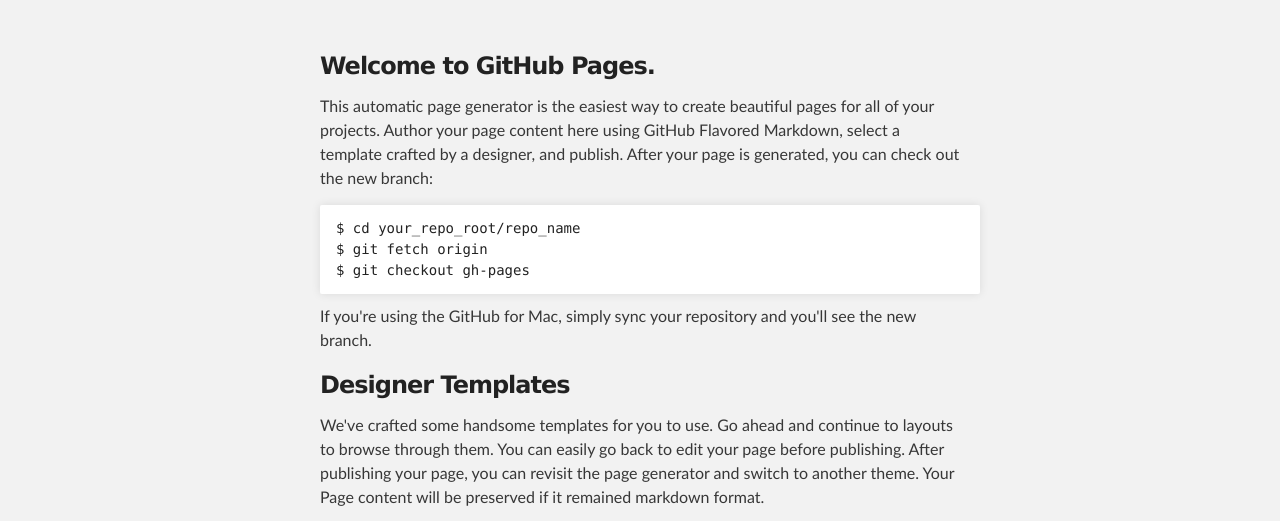
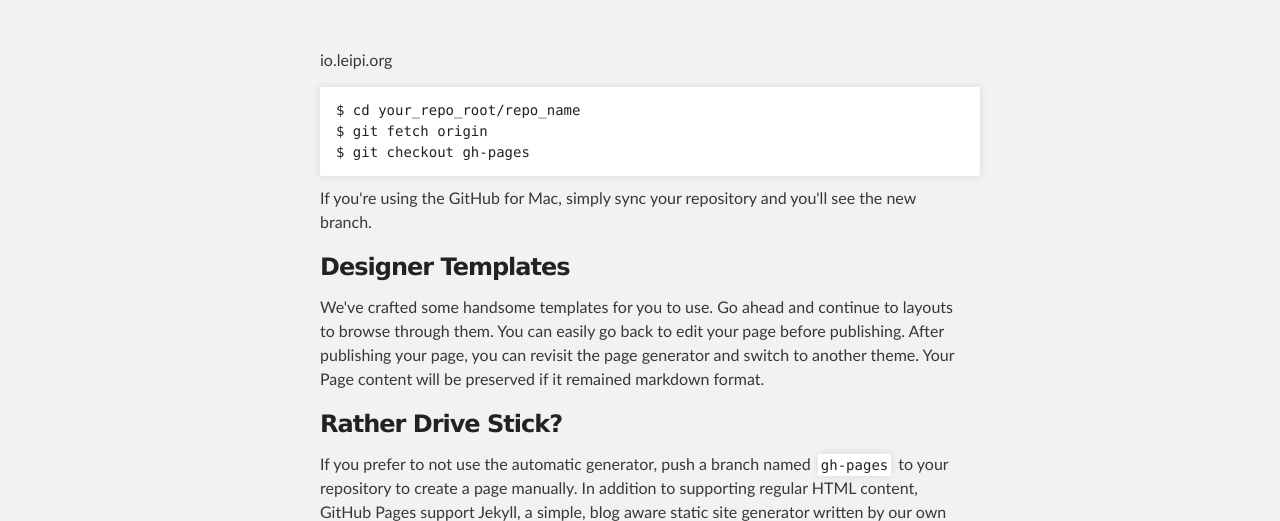
Before and after one commit to payonesmile/payonesmile.github.io, a plain HTML site: page index.html in a window 1280 px wide. Shown: the part 212-733 px from the top of the page. Drawn offline with Linux system fonts and the light colour scheme.

Commit message:
Replace master branch with page content via GitHub

```diff
--- a/index.html
+++ b/index.html
@@ -27,10 +27,7 @@
     <!-- MAIN CONTENT -->
     <div id="main_content_wrap" class="outer">
       <section id="main_content" class="inner">
-        <h3>
-<a name="welcome-to-github-pages" class="anchor" href="#welcome-to-github-pages"><span class="octicon octicon-link"></span></a>Welcome to GitHub Pages.</h3>
-
-<p>This automatic page generator is the easiest way to create beautiful pages for all of your projects. Author your page content here using GitHub Flavored Markdown, select a template crafted by a designer, and publish. After your page is generated, you can check out the new branch:</p>
+        <p>io.leipi.org</p>
 
 <pre><code>$ cd your_repo_root/repo_name
 $ git fetch origin
```
Also changed, not shown: params.json (+1 -1 lines).
